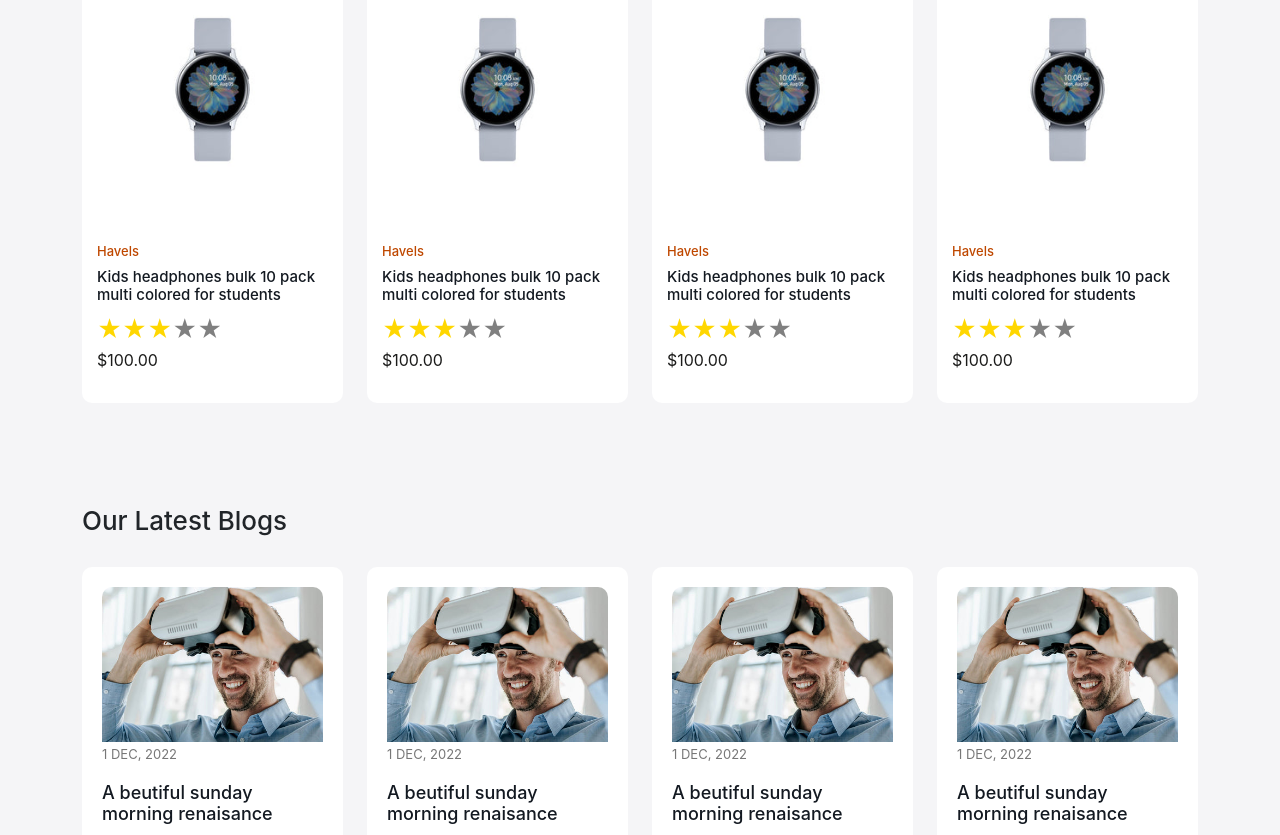
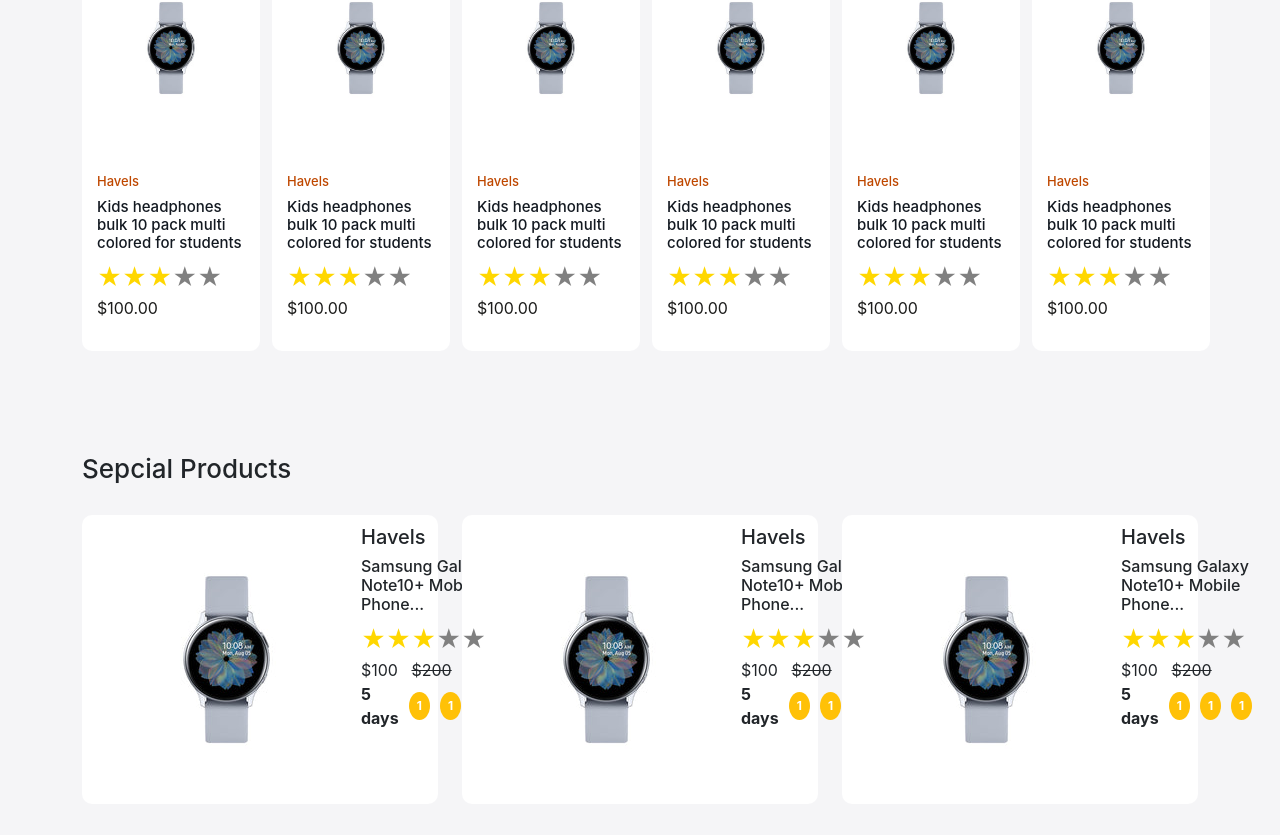
Before and after one commit to nrasel/ecommerce-mern, a React (Create React App) app: page / in a window 1280 px wide. Shown: the part 1578-2413 px from the top of the page. Built offline with nearby package versions, Linux system fonts and the light colour scheme; a web font is replaced by a local one.

Commit message:
home special product

```diff
--- a/src/App.css
+++ b/src/App.css
@@ -253,7 +253,7 @@
   overflow: hidden;
 }
 .product-card .product-image {
-  height: 270px;
+  height: 200px;
 }
 .product-card .product-image img {
   object-fit: contain;
@@ -272,7 +272,9 @@
   display: block;
   transition: 0.3s;
 }
-
+.low-padd {
+  padding-right: 0px !important;
+}
 .product-card:hover .action-bar {
   right: 15px;
 }
@@ -298,3 +300,10 @@
   top: 2%;
   right: 15px;
 }
+/* special productd start */
+.special-product-card {
+  padding: 10px;
+  border-radius: 10px;
+  background-color: white;
+}
+/* special productd end */
--- a/src/components/ProductCard.js
+++ b/src/components/ProductCard.js
@@ -4,7 +4,7 @@
 
 const ProductCard = () => {
   return (
-    <div className="col-3">
+    <div className="col-2 low-padd">
       <Link className="product-card position-relative">
         <div className="wishlist-icon position-absolute">
           <Link>
--- /dev/null
+++ b/src/components/SpecialProducts.js
@@ -0,0 +1,43 @@
+import React from "react";
+import ReactStars from "react-rating-stars-component";
+
+const SpecialProducts = () => {
+  return (
+    <div className="col-4">
+      <div className="special-product-card">
+        <div className="d-flex justify-content-between">
+          <div>
+            <img src="/images/watch.jpg" alt="" />
+          </div>
+          <div className="special-product-content">
+            <h5 className="brand">Havels</h5>
+            <h6>Samsung Galaxy Note10+ Mobile Phone...</h6>
+            <ReactStars
+              count={5}
+              value="3"
+              edit={false}
+              size={24}
+              activeColor="#ffd700"
+            />
+            <p className="price mb-0">
+              <span className="red-p">$100</span> &nbsp; <strike>$200</strike>
+            </p>
+            <div className="discount-till d-flex align-items-center gap-10">
+              <p className="mb-0">
+                <b>5 days</b>
+              </p>
+              <div className="d-flex gap-10">
+                <span className="badge rounded-circle p-2 bg-warning">1</span>
+                <span className="badge rounded-circle p-2 bg-warning">1</span>
+                <span className="badge rounded-circle p-2 bg-warning">1</span>
+              </div>
+            </div>
+          </div>
+        </div>
+      </div>
+    </div>
+  );
+};
+// 3 hours 9 minutes
+
+export default SpecialProducts;
--- a/src/pages/Home.js
+++ b/src/pages/Home.js
@@ -3,6 +3,7 @@
 import { Link } from "react-router-dom";
 import BlogCard from "../components/BlogCard";
 import ProductCard from "../components/ProductCard";
+import SpecialProducts from "../components/SpecialProducts";
 
 const Home = () => {
   return (
@@ -246,7 +247,7 @@
       </section>
       <section className="featured-wrapper py-5 home-wrapper-2">
         <div className="container">
-          <div className="row">
+          <div className="row ">
             <div className="col-12">
               <h3 className="section-heading">Featured Collection</h3>
             </div>
@@ -254,10 +255,25 @@
             <ProductCard />
             <ProductCard />
             <ProductCard />
+            <ProductCard />
+            <ProductCard />
           </div>
         </div>
       </section>
-
+      <section className="special-wrapper py-5 home-wrapper-2">
+        <div className="container">
+          <div className="row">
+            <div className="col-12">
+              <h3 className="section-heading">Sepcial Products</h3>
+            </div>
+          </div>
+          <div className="row">
+            <SpecialProducts />
+            <SpecialProducts />
+            <SpecialProducts />
+          </div>
+        </div>
+      </section>
       <section className="blog-wrapper py-5 home-wrapper-2">
         <div className="container">
           <div className="row">
```
